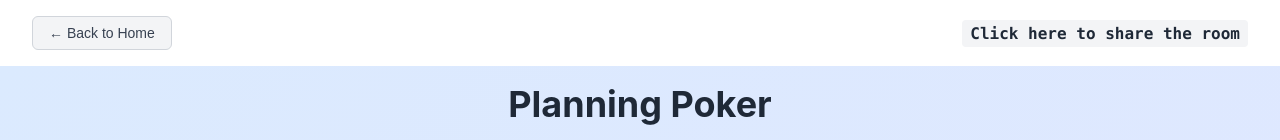
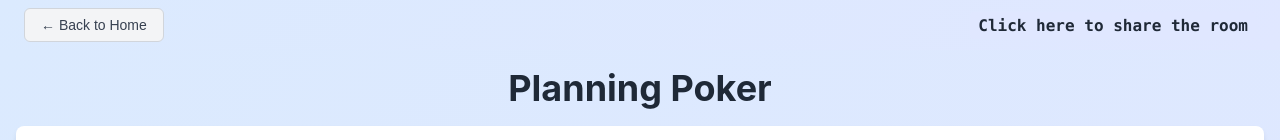
Before and after one commit to bruno303/study-topics, a Next.js app in the folder planning-poker/frontend/planning-poker-front/: page /room/1 in a window 1280 px wide. Shown: the top 140 px of the page. Built offline with nearby package versions, Linux system fonts and the light colour scheme; no server answers; sample sign-in values are in the browser's storage.

Commit message:
change header colors

```diff
--- a/planning-poker/frontend/planning-poker-front/src/app/room/[roomId]/page.header.tsx
+++ b/planning-poker/frontend/planning-poker-front/src/app/room/[roomId]/page.header.tsx
@@ -20,11 +20,11 @@ export default function Header({ handleBackToHome, generateShareableLink, childr
               cursor: 'pointer',
             }}
             onMouseEnter={e => {
-              (e.target as HTMLElement).style.backgroundColor = '#e0e7ff';
+              (e.target as HTMLElement).style.backgroundColor = '#f3f4f6';
               (e.target as HTMLElement).style.cursor = 'pointer';
             }}
             onMouseLeave={e => {
-              (e.target as HTMLElement).style.backgroundColor = '#f3f4f6';
+              (e.target as HTMLElement).style.backgroundColor = '#e0e7ff';
             }}
             title="Click to copy shareable link"
             onClick={async () => {
--- a/planning-poker/frontend/planning-poker-front/src/app/room/[roomId]/page.styles.ts
+++ b/planning-poker/frontend/planning-poker-front/src/app/room/[roomId]/page.styles.ts
@@ -279,9 +279,9 @@ export const styles = {
     display: 'flex',
     justifyContent: 'space-between',
     alignItems: 'center',
-    padding: '1rem 2rem',
-    backgroundColor: 'white',
-    boxShadow: '0 1px 3px 0 rgba(0, 0, 0, 0.1)',
+    padding: '0.5rem 1.5rem',
+    background: 'linear-gradient(135deg, #dbeafe 0%, #e0e7ff 100%)',
+    boxShadow: 'none',
     marginBottom: '0'
   },
   roomInfo: {
@@ -297,7 +297,7 @@ export const styles = {
     fontSize: '1rem',
     fontWeight: '600',
     color: '#1f2937',
-    backgroundColor: '#f3f4f6',
+    backgroundColor: '#e0e7ff',
     padding: '0.25rem 0.5rem',
     borderRadius: '0.25rem',
     fontFamily: 'Monaco, "Lucida Console", monospace'
```
